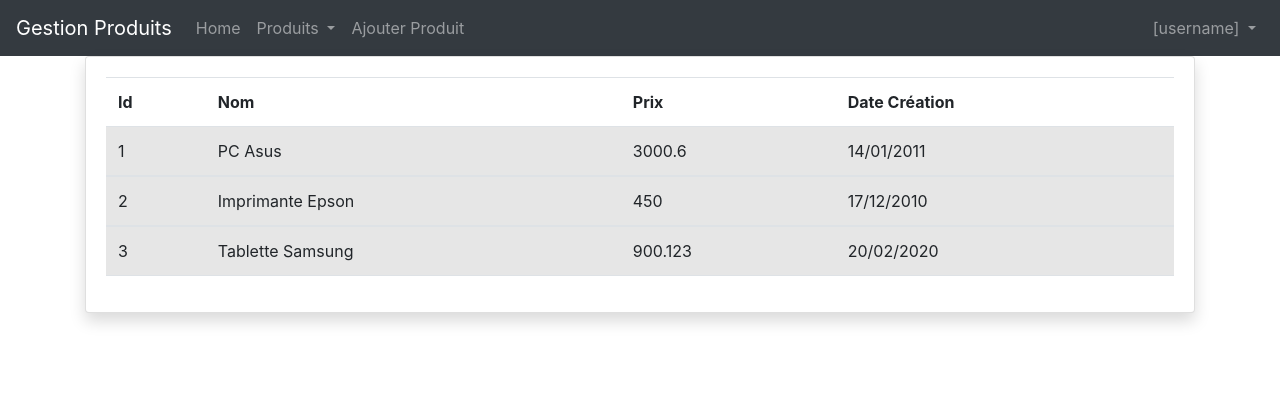
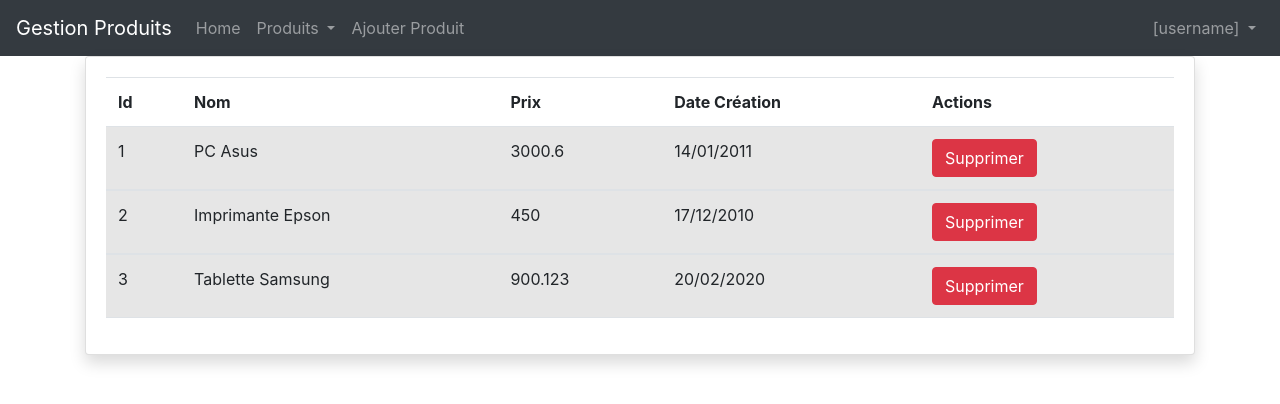
Before and after one commit to Kheuzayni/ManageProductFrontEnd, an Angular app: page /produits in a window 1280 px wide. Shown: the top 404 px of the page. Built offline with nearby package versions, Linux system fonts and the light colour scheme.

Commit message:
Delete produit

```diff
--- a/src/app/produits/produits.component.html
+++ b/src/app/produits/produits.component.html
@@ -7,11 +7,13 @@
                     <th>Nom</th>
                     <th>Prix</th>
                     <th>Date Création</th>
+                    <th>Actions</th>
                 </tr> <tbody *ngFor="let produit of produits">
                     <tr > <td>{{produit.idProduit}}</td>
                         <td>{{produit.nomProduit}}</td>
                         <td>{{produit.prixProduit}}</td>
                         <td>{{produit.dateCreation | date:'dd/MM/yyyy'}}</td>
+                        <td><a class="btn btn-danger" (click)="supprimerProduit(produit)">Supprimer</a></td>
                     </tr>
                 </tbody>
             </table>
--- a/src/app/produits/produits.component.ts
+++ b/src/app/produits/produits.component.ts
@@ -11,7 +11,7 @@ export class ProduitsComponent implements OnInit{
 
   //produits : string[] | undefined; //Tableau de chaine de caractère
 
-  produits : Produit[] | undefined; //tableau de produit
+  produits ?: Produit[]; //tableau de produit
 
   constructor (private produitService: ProduitService){
     //this.produits = ["PC Asus", "Imprimante Epson", "Tablette Samsung"];
@@ -27,4 +27,21 @@ export class ProduitsComponent implements OnInit{
    }
 
   ngOnInit():void {}
+
+  supprimerProduit(produit : Produit) {
+    //supprimer le produit prod du tableau produits
+    // const index = this.produits.indexOf(prod, 0);
+    // if (index > -1) {
+    //   this.produits.splice(index, 1);
+    // }
+
+    //ou Bien
+    this.produits?.forEach((cur, index) => {
+      if(produit?.idProduit === cur.idProduit) {
+         this.produits?.splice(index, 1);
+        }
+      }
+      );
+  }
+
 }
```
